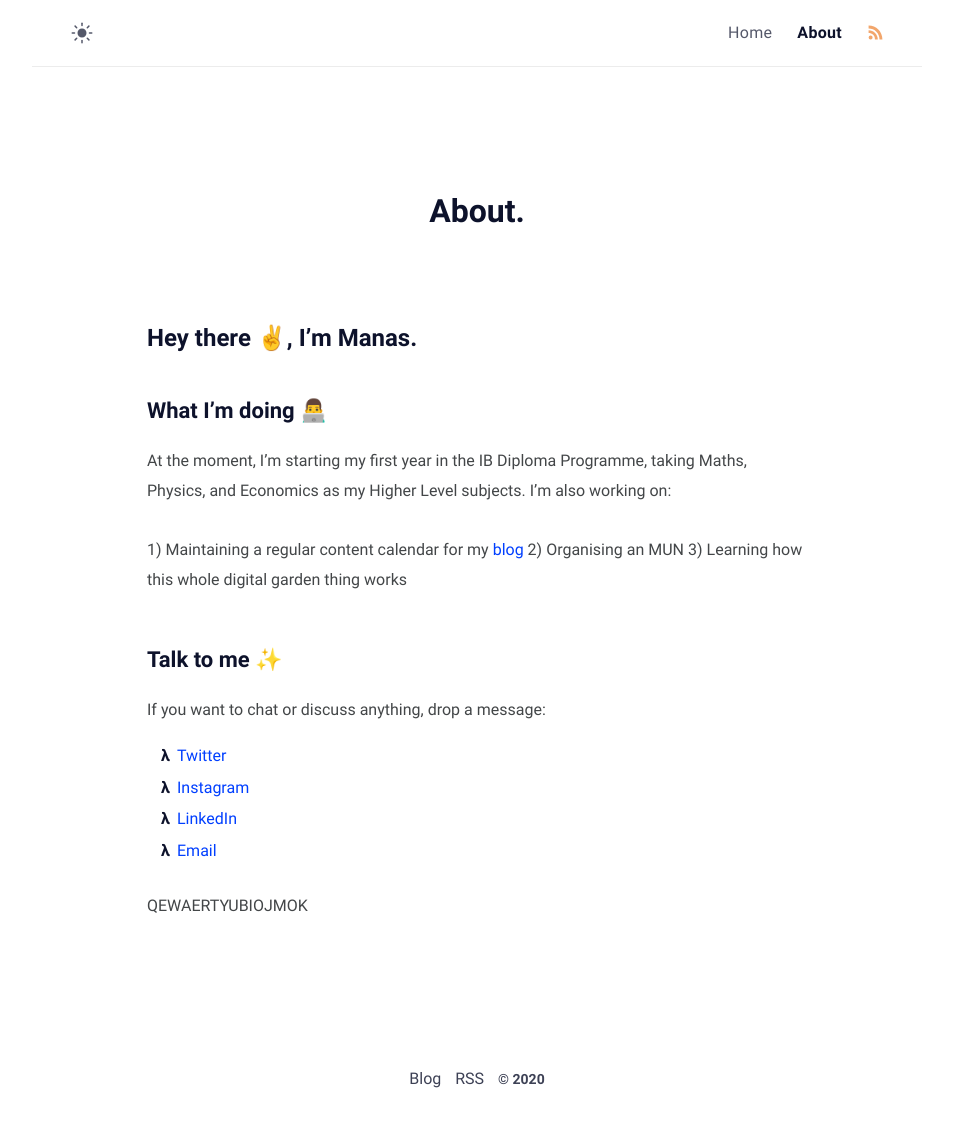
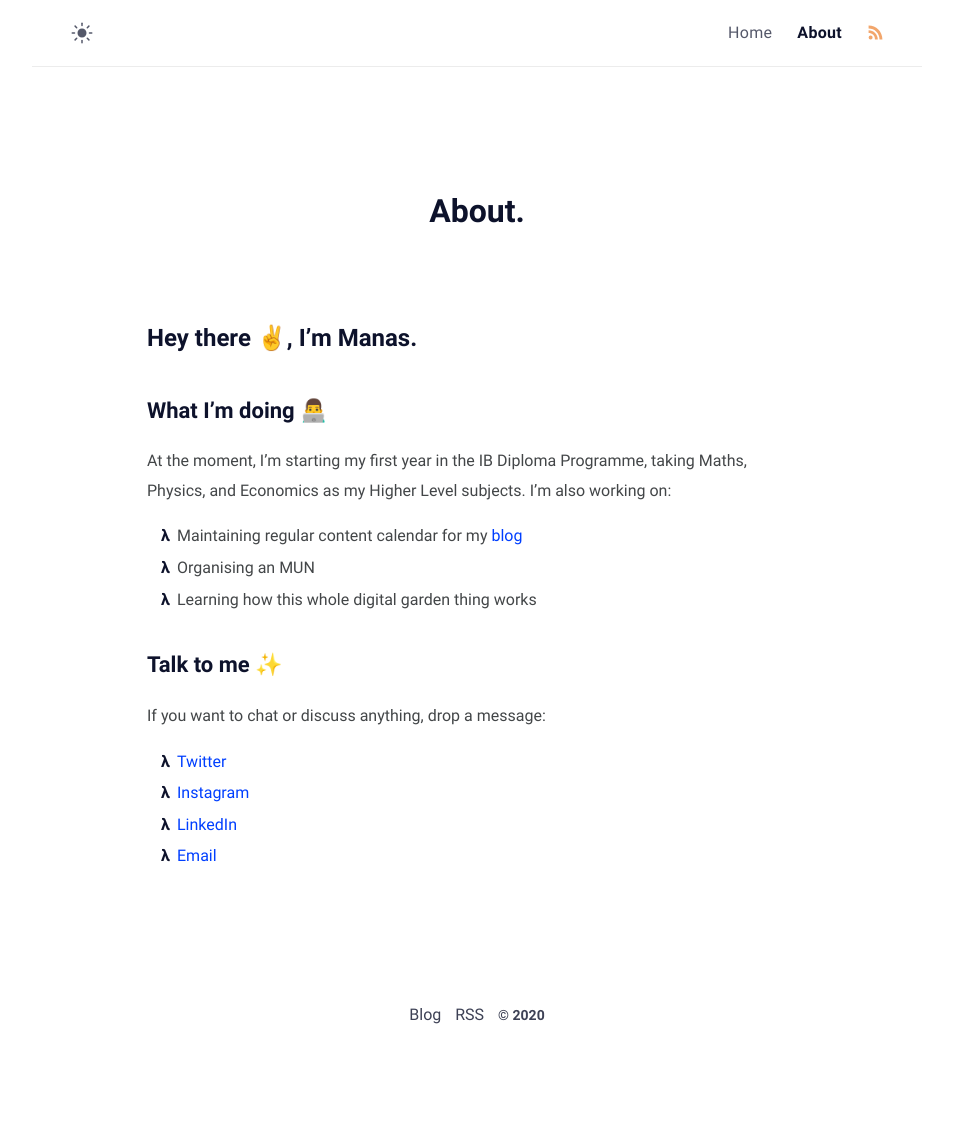
Before and after one commit to manassadasivuni/dg, a Jekyll site: the page built from about.md, in a window 1280 px wide. Shown: the whole page, without its empty margins (163-1116 px from the left). Built offline with Jekyll 4.4.1, drawn with Linux system fonts in a browser that asks for light colours; after the commit the page ends 1061 px from its top, so only the background shows below that.

Commit message:
Update about

```diff
--- a/about.md
+++ b/about.md
@@ -11,9 +11,9 @@ comments: false
 ## What I'm doing 👨‍💻
 At the moment, I'm starting my first year in the IB Diploma Programme, taking Maths, Physics, and Economics as my Higher Level subjects. I'm also working on:
 
-1) Maintaining a regular content calendar for my [blog](https://manassadasivuni.com)
-2) Organising an MUN
-3) Learning how this whole digital garden thing works
+- Maintaining  regular content calendar for my [blog](https://manassadassivuni.com)
+- Organising an MUN
+- Learning how this whole digital garden thing works
 
 ## Talk to me ✨
 If you want to chat or discuss anything, drop a message:
@@ -22,5 +22,3 @@ If you want to chat or discuss anything, drop a message:
 - [Instagram](https://instagram.com/manassadasivuni)
 - [LinkedIn](https://www.linkedin.com/in/manas-sadasivuni/)
 - [Email](mailto:me@manassadasivuni.com)
-
-QEWAERTYUBIOJMOK
```
Also changed, not shown: 1 other file.
